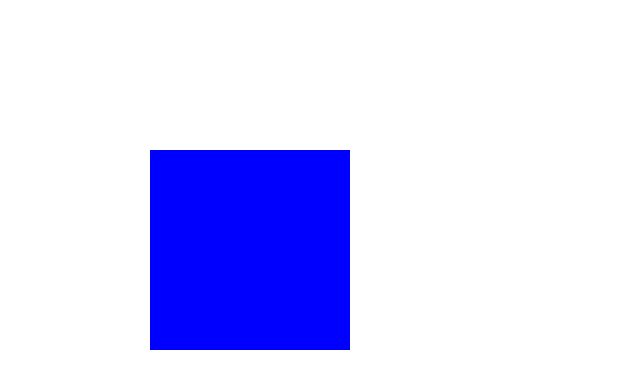
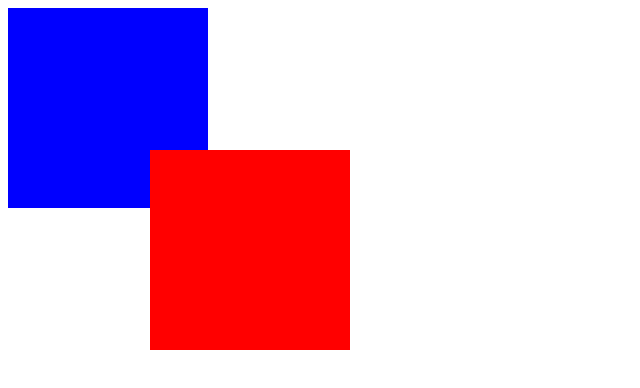
Before and after one commit to cananagbal/position, a plain HTML site: page index.html in a window 1280 px wide. Shown: the whole page, without its empty margins (0-640 px from the left). Drawn offline with Linux system fonts and the light colour scheme.

Commit message:
kutular oluşturuldu

```diff
--- a/style.css
+++ b/style.css
@@ -19,7 +19,4 @@
     width: 200px;
     height: 200px;
     background-color: blue;
-    position: absolute;
-    top: 150px;
-    left: 150px;
 }
```
